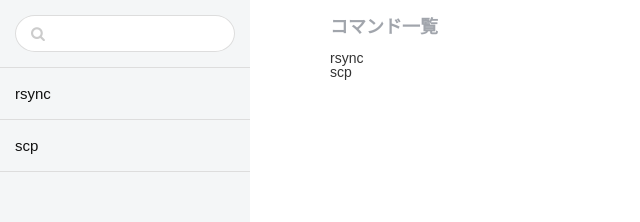
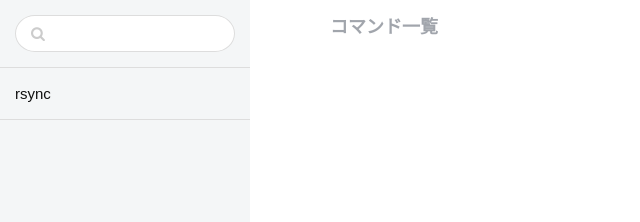
Before and after one commit to hogesuke/linux-command-generator, an Angular app: page /commands in a window 1280 px wide. Shown: the top 222 px of the page, without its empty margins (0-640 px from the left). Built offline with nearby package versions, Linux system fonts and the light colour scheme.

Commit message:
CommandGeneratorの追加

```diff
--- a/src/app/app.component.ts
+++ b/src/app/app.component.ts
@@ -1,4 +1,5 @@
 import { Component } from '@angular/core';
+import { CommandService } from './commands/shared/command.service';
 
 @Component({
   selector: 'app-root',
@@ -7,5 +8,8 @@ import { Component } from '@angular/core';
 })
 
 export class AppComponent {
-  title = 'app works!';
+
+  constructor(private commandService: CommandService) {
+    commandService.load();
+  }
 }
--- a/src/app/commands/command/argument.ts
+++ b/src/app/commands/command/argument.ts
@@ -1,4 +1,5 @@
 import { Input } from '@angular/core';
+import { IArgumentParams } from './command-generator';
 
 export class Argument {
   name: string;
@@ -7,10 +8,10 @@ export class Argument {
   sample: string;
   @Input() input: string;
 
-  constructor(name: string, description: string, required: boolean, sample: string) {
-    this.name        = name;
-    this.description = description;
-    this.required    = required;
-    this.sample      = sample;
+  constructor(params: IArgumentParams) {
+    this.name        = params.name;
+    this.description = params.description;
+    this.required    = params.required;
+    this.sample      = params.sample;
   }
 }
--- /dev/null
+++ b/src/app/commands/command/command-generator.ts
@@ -0,0 +1,30 @@
+import { Command } from './command';
+
+export interface ICommandParams {
+  name: string;
+  description: string;
+  args: IArgumentParams[];
+  options: IOptionParams[];
+}
+
+export interface IOptionParams {
+  name: string;
+  description: string;
+  argument?: IArgumentParams;
+  canCombine: boolean;
+  sample: string;
+}
+
+export interface IArgumentParams {
+  name: string;
+  description: string;
+  required: boolean;
+  sample: string;
+}
+
+export class CommandGenerator {
+
+  static generate(seeds: ICommandParams[]): Command[] {
+    return seeds.map(seed => new Command(seed));
+  }
+}
--- a/src/app/commands/command/command.ts
+++ b/src/app/commands/command/command.ts
@@ -1,6 +1,7 @@
 import { Option } from './option';
 import { Argument } from './argument';
 import { OptionHolder } from './option-holder';
+import { ICommandParams, IArgumentParams, IOptionParams } from './command-generator';
 
 import _ from 'lodash';
 
@@ -11,11 +12,11 @@ export class Command {
   options: Option[];
   optionHolder: OptionHolder;
 
-  constructor(name: string, description: string, args: Argument[], options: Option[]) {
-    this.name         = name;
-    this.description  = description;
-    this.args         = args;
-    this.options      = options;
+  constructor(params: ICommandParams) {
+    this.name         = params.name;
+    this.description  = params.description;
+    this.args         = params.args.map((p: IArgumentParams) => new Argument(p));
+    this.options      = params.options.map((p: IOptionParams) => new Option(p));
     this.optionHolder = new OptionHolder();
   }
 
--- a/src/app/commands/command/option.ts
+++ b/src/app/commands/command/option.ts
@@ -1,4 +1,5 @@
 import { Argument } from './argument';
+import { IOptionParams } from './command-generator';
 
 export class Option {
   name: string;
@@ -7,12 +8,12 @@ export class Option {
   canCombine: boolean;
   sample: string;
 
-  constructor(name: string, description: string, argument: Argument, canCombine: boolean, sample: string) {
-    this.name        = name;
-    this.description = description;
-    this.argument    = argument;
-    this.canCombine  = canCombine;
-    this.sample      = sample;
+  constructor(params: IOptionParams) {
+    this.name        = params.name;
+    this.description = params.description;
+    this.canCombine  = params.canCombine;
+    this.sample      = params.sample;
+    this.argument    = params.argument ? new Argument(params.argument) : null;
   }
 
   get withoutHyphen(): string {
--- a/src/app/commands/shared/command.service.ts
+++ b/src/app/commands/shared/command.service.ts
@@ -1,39 +1,17 @@
 import { Injectable } from '@angular/core';
+import { Http, Response } from '@angular/http';
+import { Observable } from 'rxjs/Observable';
+import 'rxjs/add/operator/toPromise';
 
 import { Command } from '../command/command';
-import { Option } from '../command/option';
-import { Argument } from '../command/argument';
+import { CommandGenerator, ICommandParams } from '../command/command-generator';
 
 @Injectable()
 export class CommandService {
-  commands: Command[] = [
-    new Command(
-      'rsync',
-      'ファイル同期を行うコマンド',
-      [
-        new Argument('source', 'コピー元', true, './source'),
-        new Argument('destination', 'コピー先', true, './dest')
-      ],
-      [
-        new Option('-a', 'タイムスタンプをコピー元と同じにする', null, true, '-a'),
-        new Option('-b', 'ほげほげふがふが', null, true, '-b'),
-        new Option('--dry-run', 'ほげほげふがふが', null, false, '--dry-run'),
-        new Option('--hoge', 'ほげほげふがふが', new Argument('foo', 'ぴよぴよ', true, './foo'), false, '--hoge ./aaa'),
-        new Option('--fuga', 'ほげほげふがふが', new Argument('bar', 'ぴよぴよ', true, './foo'), false, '--fuga ./bbb')
-      ]
-    ),
-    new Command(
-      'scp',
-      'ローカルとリモート間でファイル転送するコマンド',
-      [
-        new Argument('source', 'コピー元', true, './source'),
-        new Argument('destination', 'コピー先', true, './dest')
-      ],
-      [
-        new Option('-p', 'タイムスタンプ、モードをコピー元と同じにする', null, true, '-p')
-      ]
-    )
-  ];
+  commands: Command[] = [];
+
+  constructor(private http: Http) {
+  }
 
   get all(): Command[] {
     return this.commands;
@@ -47,4 +25,30 @@ export class CommandService {
   find(name: string): Command {
     return this.commands.find(a => a.name === name);
   }
+
+  load(): void {
+    this.loadSeeds().then(seeds => {
+      this.commands = CommandGenerator.generate(seeds);
+    });
+  }
+
+  private loadSeeds(): Promise<ICommandParams[]> {
+    return this.http.get('/assets/commands.json')
+      .toPromise()
+      .then(this.extractData)
+      .catch(this.handleError);
+  }
+
+  private extractData(res: Response): ICommandParams[] {
+    if (res.status < 200 || res.status >= 300) {
+      throw new Error('Bad response status: ' + res.status);
+    }
+    return (res.json() || []) as ICommandParams[];
+  }
+
+  private handleError (error: any) {
+    const errMsg = error.message || 'Server error';
+    console.error(errMsg); // log to console instead
+    return Observable.throw(errMsg);
+  }
 }
--- /dev/null
+++ b/src/assets/commands.json
@@ -0,0 +1,36 @@
+[
+  {
+    "name": "rsync",
+    "description": "説明だよ",
+    "args": [
+      {
+        "name": "hoge1",
+        "description": "argument1の説明",
+        "required": true,
+        "sample": "hoge1 sample"
+      },
+      {
+        "name": "hoge2",
+        "description": "argument2の説明",
+        "required": true,
+        "sample": "hoge2 sample"
+      }
+    ],
+    "options": [
+      {
+        "name": "option1",
+        "description": "option1の説明",
+        "argument": null,
+        "canCombine": false,
+        "sample": "option1 sample"
+      },
+      {
+        "name": "option2",
+        "description": "option2の説明",
+        "argument": null,
+        "canCombine": true,
+        "sample": "option2 sample"
+      }
+    ]
+  }
+]
```
